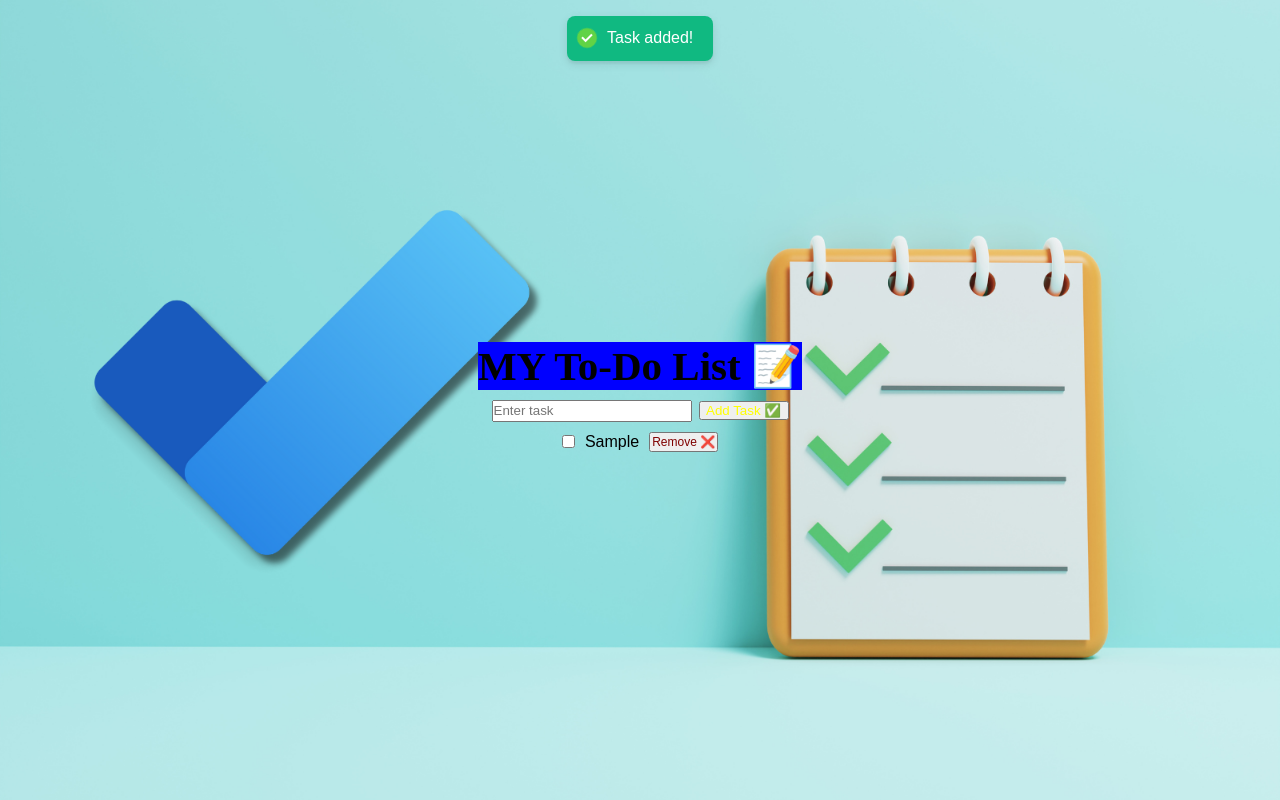
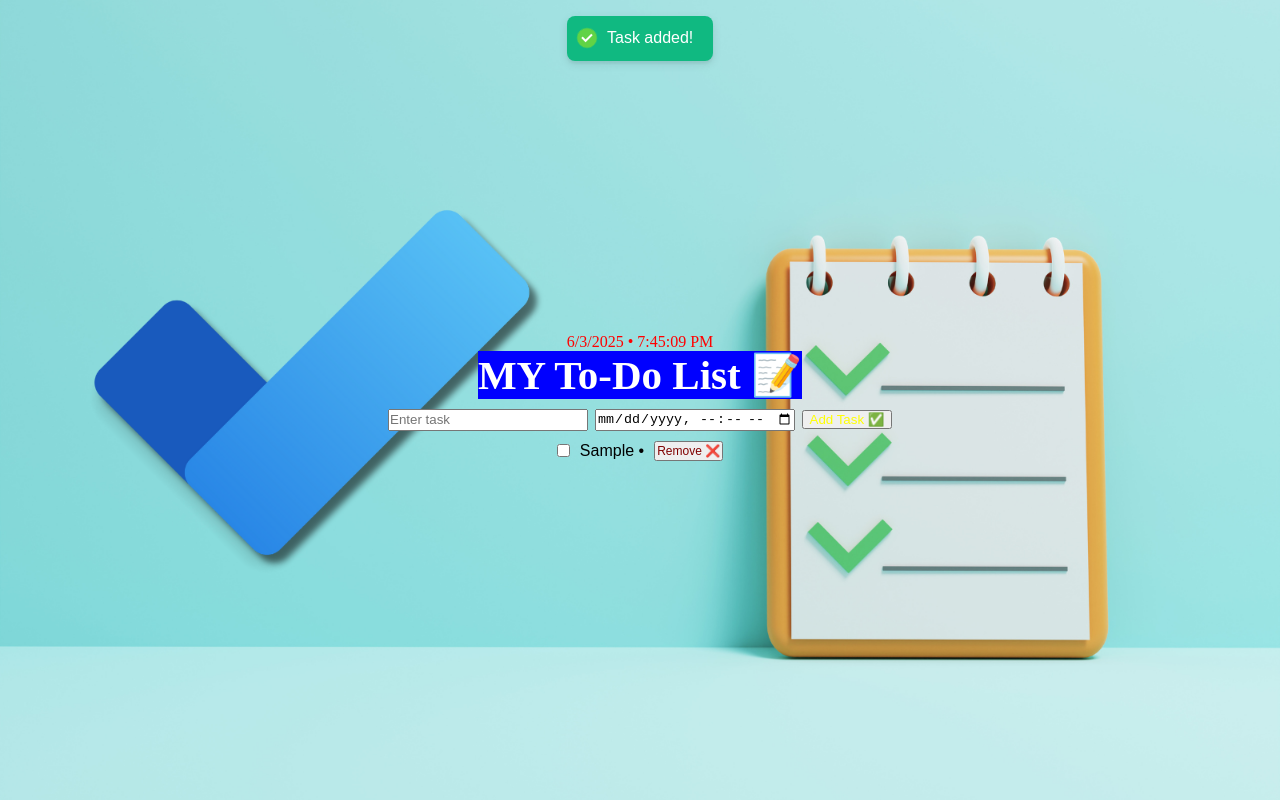
Before and after one commit to dmoussa3/todo-app, a Next.js app: page / in a window 1280 px wide. Both pictures are taken after typing "Sample" into the empty fields and a click on the button "Add Task ✅". Built offline with nearby package versions, Linux system fonts and the light colour scheme.

Commit message:
added datetime function

```diff
--- a/app/page.js
+++ b/app/page.js
@@ -5,6 +5,16 @@ import { Toaster, toast } from 'react-hot-toast';
 export default function TodoApp() {
   const [todos, setTodos] = useState([]);
   const [task, setTask] = useState('');
+  const [dueDate, setDueDate] = useState('');
+  const [currentTime, setCurrentTime] = useState(new Date());
+
+  useEffect(() => {
+    const interval = setInterval(() => {
+      setCurrentTime(new Date());
+    }, 1000); // update every second
+    return () => clearInterval(interval);
+  }, []);
+
 
   useEffect(() => {
     const storedTodos = JSON.parse(localStorage.getItem('todos')) || [];
@@ -18,7 +28,8 @@ export default function TodoApp() {
   const addTodo = (e) => {
     e.preventDefault();
     if (task.trim()) {
-      setTodos([...todos, { text: task, done: false }]);
+      setTodos([...todos, { text: task, due: dueDate, done: false }]);
+      setDueDate('');
       toast.success('Task added!', {
         duration: 3000,
         style: {
@@ -73,7 +84,8 @@ export default function TodoApp() {
   return (
     <div style={{ display: 'flex', flexDirection: 'column', justifyContent: 'center', alignItems: 'center', minHeight: '100vh', padding: '20px', backgroundImage:'url(/To-do.png)', backgroundSize: 'cover', backgroundPosition: 'center', backgroundRepeat: 'no-repeat' }}>
       <Toaster position="top-center" reverseOrder={false} />
-      <h1 style={{ marginBottom: '10px', color: 'black', fontSize: '41px', fontFamily: 'helvettica', background: 'blue' }}>MY To-Do List 📝</h1>
+      <p style={{ color: 'red', fontFamily: 'initial' }}> {currentTime.toLocaleDateString()} • {currentTime.toLocaleTimeString() }</p>
+      <h1 style={{ marginBottom: '10px', color: 'white', fontSize: '41px', fontFamily: 'helvettica', background: 'blue' }}>MY To-Do List 📝</h1>
       <form onSubmit={addTodo} style={{ marginBottom: '10px', display: 'flex', alignItems: 'center', gap: '7px'}}>
         <input
           value={task}
@@ -81,6 +93,14 @@ export default function TodoApp() {
           placeholder="Enter task"
           style={{ width: '200px', height: '22px' }}
         />
+
+        <input
+          type="datetime-local"
+          value={dueDate}
+          onChange={(e) => setDueDate(e.target.value)}
+          style={{ width: '200px', height: '22px' }}
+        />
+
         <button type="submit" style={{ width: '90px', color: 'yellow' }}>Add Task ✅</button>
       </form>
       <ul>
@@ -91,9 +111,7 @@ export default function TodoApp() {
               checked={todo.done}
               onChange={() => toggleDone(i)}
             />
-            <span style={{ textDecoration: todo.done ? 'line-through' : 'none' }}>
-              {todo.text}
-            </span>
+            <span style={{ textDecoration: todo.done ? 'line-through' : 'none' }}> {todo.text} • {todo.due ? `Due: ${new Date(todo.due).toLocaleString()}` : ''} </span>
             <button onClick={() => removeTodo(i)} style={{ fontSize: '12px', color: 'maroon', padding: '1px'}}> Remove ❌ </button>
           </li>
         ))}
```
